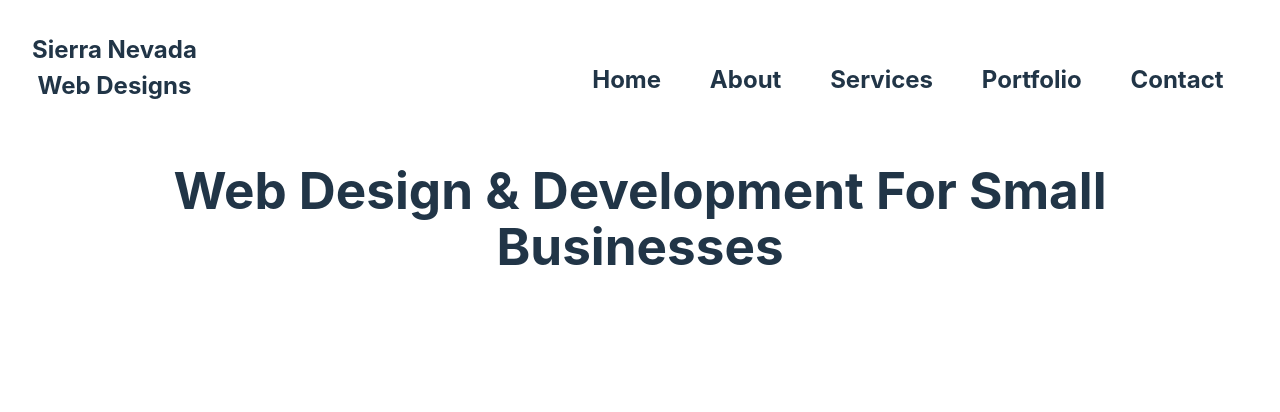
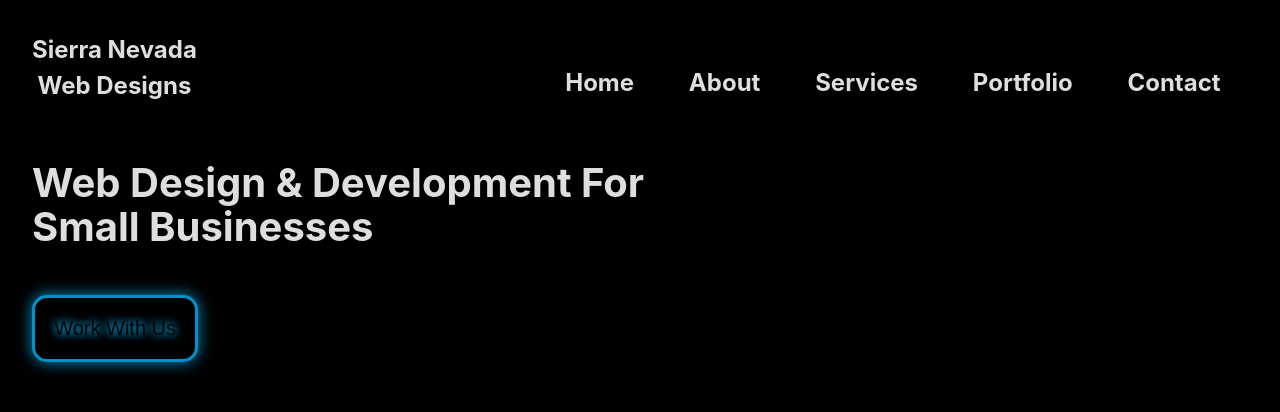
Before and after one commit to JohnFuhrm12/sierranevadawebdesigns, a React (Vite) app: page / in a window 1280 px wide. Shown: the top 412 px of the page. Built offline with nearby package versions, Linux system fonts and the light colour scheme.

Commit message:
Neon Effects

```diff
--- a/src/App.tsx
+++ b/src/App.tsx
@@ -6,7 +6,10 @@ function App() {
   return (
     <>
       <Navbar/>
-      <h1>Web Design & Development For Small Businesses</h1>
+      <div id='titleWrapper'>
+        <h1 id='title'>Web Design & Development For Small Businesses</h1>
+        <button id='contactButtonTitle'>Work With Us</button>
+      </div>
     </>
   );
 }
--- a/src/components/navbar.tsx
+++ b/src/components/navbar.tsx
@@ -4,7 +4,7 @@ function Navbar () {
     return (
         <>
             <div id='wrapper'>
-                <div id='titleWrapper'>
+                <div id='navTitleWrapper'>
                     <h2 className='titleItem'>Sierra Nevada</h2>
                     <h2 className='titleItem'>Web Designs</h2>
                 </div>
--- a/src/styles/App.css
+++ b/src/styles/App.css
@@ -4,3 +4,56 @@
   padding: 2rem;
   text-align: center;
 }
+
+#titleWrapper {
+  text-align: left;
+  margin-right: 20vw;
+}
+
+#title {
+  font-size: 40px;
+  margin-right: 20vw;
+}
+
+#contactButtonTitle {
+  padding: 2%;
+  font-size: 20px;
+  border-radius: 15px;
+  border: solid 3px rgba(0, 187, 255, 0.788);
+  box-shadow: 0px 0px 30px rgba(0, 187, 255, 0.788);
+  background-color: black;
+  max-width: 18%;
+  margin-top: 2%;
+  text-shadow: 0 0 7px rgba(0, 187, 255, 0.788), 0 0 10px rgba(0, 187, 255, 0.788);
+  animation: flicker 2.5s ease-out infinite alternate;
+}
+
+#contactButtonTitle:hover {
+  cursor: pointer;
+}
+
+@keyframes flicker {
+  0%, 18%, 22%, 25%, 53%, 57%, 100% {
+    box-shadow:
+      0 0 4px white,
+      0 0 11px white,
+      0 0 19px white,
+      0 0 40px rgba(0, 187, 255, 0.788),
+      0 0 60px rgba(0, 187, 255, 0.788),
+      0 0 70px rgba(0, 187, 255, 0.788),
+      0 0 100px rgba(0, 187, 255, 0.788),
+  }
+  20%, 24%, 55% {
+    box-shadow: 0px 0px 15px rgba(0, 187, 255, 0.788);;
+  }
+}
+
+@media (max-width: 600px) {
+  #title  {
+      font-size: 15px;
+  }
+
+  #contactButtonTitle {
+    font-size: 15px;
+  }
+}
--- a/src/styles/index.css
+++ b/src/styles/index.css
@@ -14,55 +14,12 @@
   -webkit-text-size-adjust: 100%;
 }
 
-a {
-  font-weight: 500;
-  color: #646cff;
-  text-decoration: inherit;
-}
-a:hover {
-  color: #535bf2;
-}
-
 body {
   margin: 0;
   display: flex;
-  place-items: center;
-  min-width: 320px;
 }
 
 h1 {
   font-size: 3.2em;
   line-height: 1.1;
 }
-
-button {
-  border-radius: 8px;
-  border: 1px solid transparent;
-  padding: 0.6em 1.2em;
-  font-size: 1em;
-  font-weight: 500;
-  font-family: inherit;
-  background-color: #1a1a1a;
-  cursor: pointer;
-  transition: border-color 0.25s;
-}
-button:hover {
-  border-color: #646cff;
-}
-button:focus,
-button:focus-visible {
-  outline: 4px auto -webkit-focus-ring-color;
-}
-
-@media (prefers-color-scheme: light) {
-  :root {
-    color: #213547;
-    background-color: #ffffff;
-  }
-  a:hover {
-    color: #747bff;
-  }
-  button {
-    background-color: #f9f9f9;
-  }
-}
--- a/src/styles/navbar.css
+++ b/src/styles/navbar.css
@@ -4,12 +4,12 @@
     justify-content: space-between;
 }
 
-#titleWrapper {
+#navTitleWrapper {
     display: flex;
     flex-direction: column;
 }
 
-#titleWrapper:hover {
+#navTitleWrapper:hover {
     cursor: pointer;
 }
 
@@ -28,10 +28,26 @@
     transition: 0.5s;
     padding: 10px;
     border-radius: 16px;
+    transition-timing-function: cubic-bezier(.58,.3,.005,1);
+    border: solid 3px black;
 }
 
 .navItem:hover {
     cursor: pointer;
     box-shadow: 0px 0px 30px rgba(0, 187, 255, 0.788);
     transition: 0.5s;
+    transition-timing-function: cubic-bezier(.58,.3,.005,1);
+    border: solid 3px rgba(0, 187, 255, 0.675);
 }
+
+@media (max-width: 600px) {
+    .titleItem {
+        font-size: 15px;
+    }
+
+    .navItem {
+      font-size: 15px;
+      margin-inline: 0.1em;
+      display: none;
+    }
+}
```
